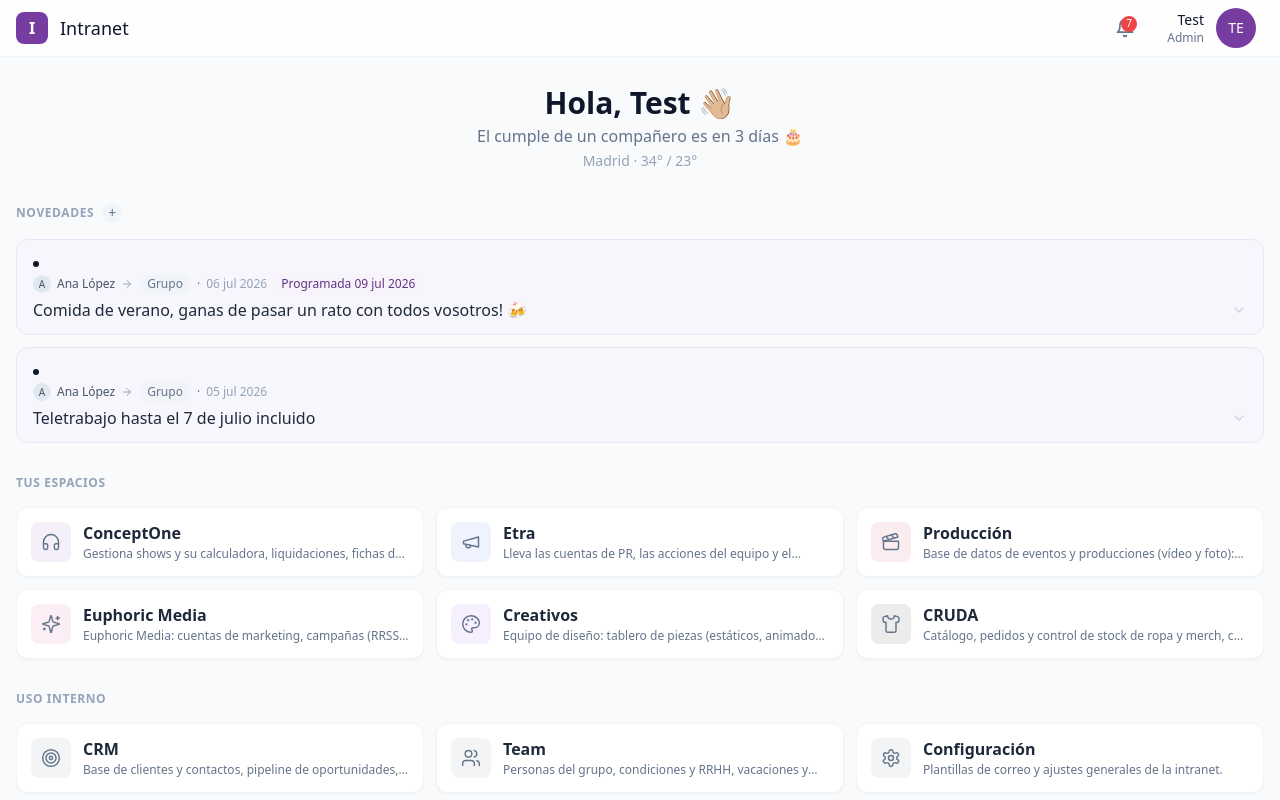
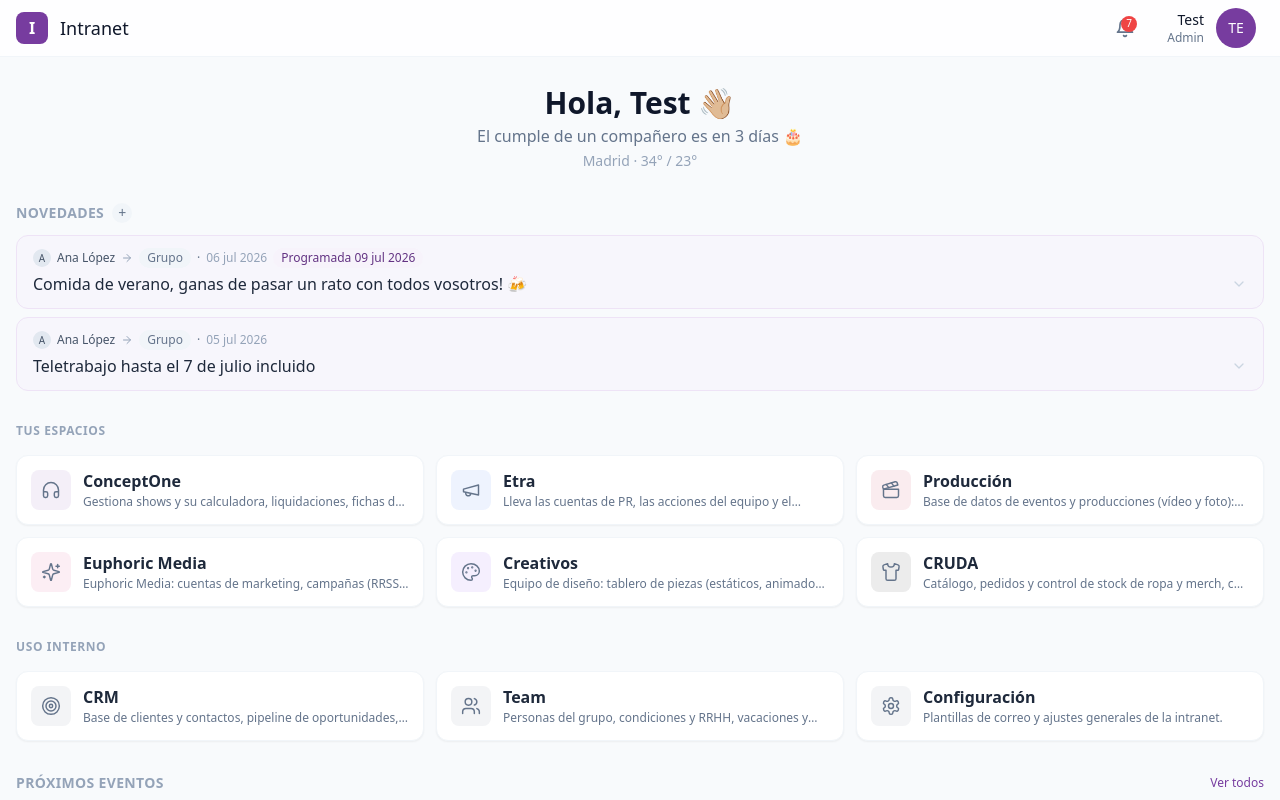
Before and after one commit to Arian1192/intranet-boilerplate, a React (Vite) app: page / in a window 1280 px wide. Shown: the top 800 px of the page. Built offline with nearby package versions, Linux system fonts and the light colour scheme.

Commit message:
feat(home): NewsFeed — unified section header + ul list

```diff
--- a/src/features/dashboard/NewsFeed.tsx
+++ b/src/features/dashboard/NewsFeed.tsx
@@ -12,8 +12,8 @@ export function NewsFeed({ items }: NewsFeedProps) {
 
   return (
     <section>
-      <div className="mb-4 flex items-center gap-2">
-        <h2 className="text-xs font-semibold uppercase tracking-wider text-slate-400">
+      <div className="mb-3 flex items-center gap-2">
+        <h2 className="text-sm font-semibold uppercase tracking-wide text-slate-400">
           Novedades
         </h2>
         <button
@@ -30,11 +30,11 @@ export function NewsFeed({ items }: NewsFeedProps) {
           <NewsForm onClose={() => setShowForm(false)} />
         </div>
       )}
-      <div className="space-y-3">
+      <ul className="space-y-2">
         {items.map((item) => (
           <NewsCard key={item.id} item={item} />
         ))}
-      </div>
+      </ul>
     </section>
   );
 }
```
